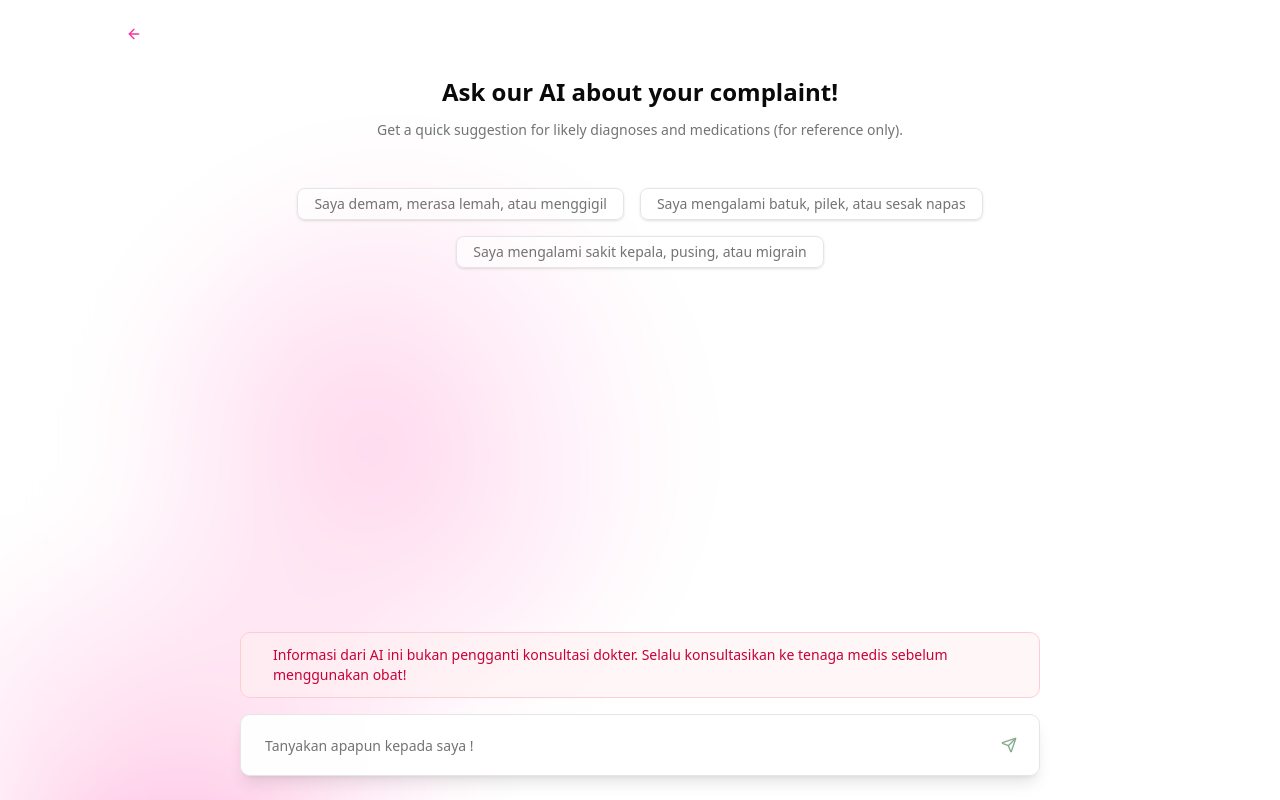
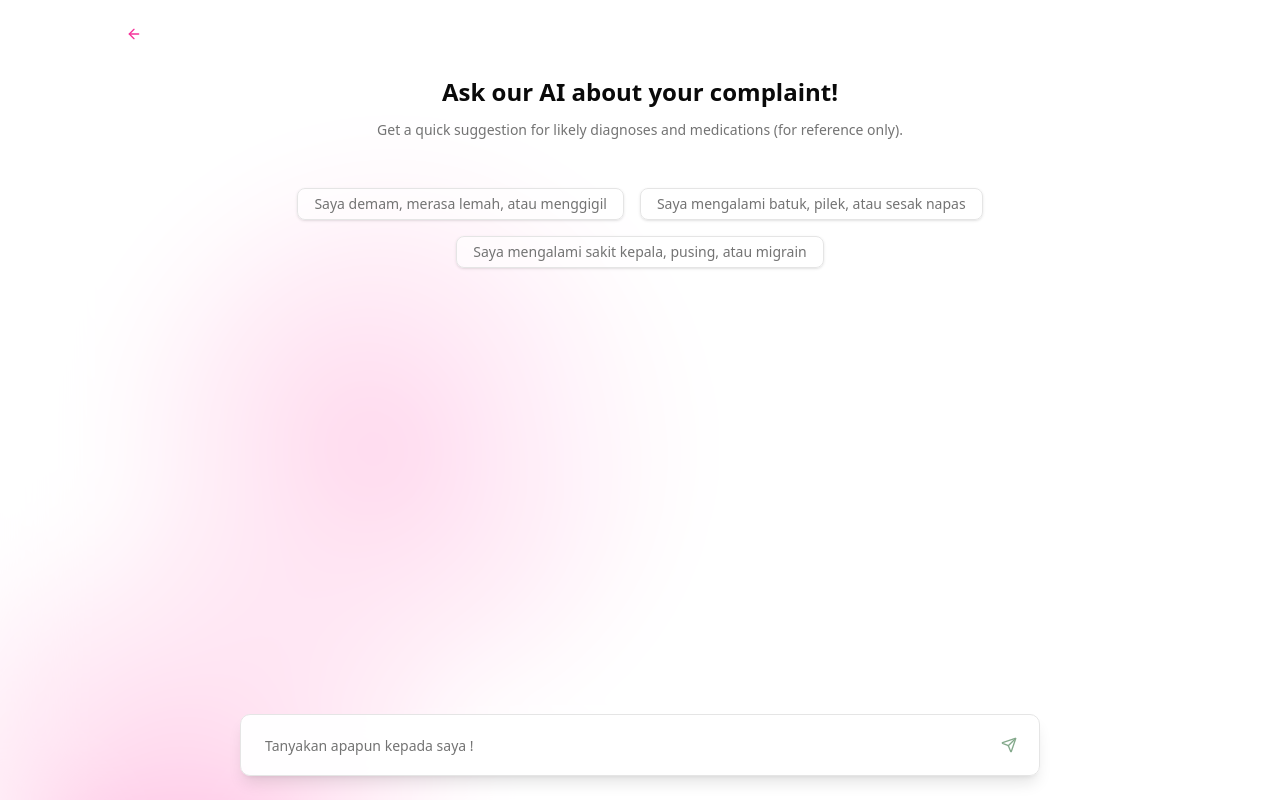
Before and after one commit to Aliefhasyani/Halobat, a Next.js app in the folder Frontend/: page /chat in a window 1280 px wide. Built offline with nearby package versions, Linux system fonts and the light colour scheme.

Commit message:
FEAT: add warning message for AI information and toggle visibility on input focus

```diff
--- a/Frontend/app/chat/page.tsx
+++ b/Frontend/app/chat/page.tsx
@@ -40,6 +40,7 @@ export default function ChatPage() {
   const [input, setInput] = useState("");
   const [loading, setLoading] = useState(false);
   const [error, setError] = useState<string | null>(null);
+  const [showWarning, setShowWarning] = useState(false);
 
   const messagesRef = useRef<HTMLDivElement | null>(null);
 
@@ -54,7 +55,10 @@ export default function ChatPage() {
 
         const apiUrl =
           (process.env.NEXT_PUBLIC_BASE_URL &&
-            `${process.env.NEXT_PUBLIC_BASE_URL.replace(/\/$/, "")}/api/chat`) ||
+            `${process.env.NEXT_PUBLIC_BASE_URL.replace(
+              /\/$/,
+              ""
+            )}/api/chat`) ||
           "/api/chat";
 
         const resp = await fetch(apiUrl, {
@@ -73,7 +77,6 @@ export default function ChatPage() {
         const body = await resp.json();
         if (body.success && Array.isArray(body.history)) {
           const msgs: Message[] = [];
-
           body.history.forEach((item: DiagnosisHistory) => {
             // Add user message (symptoms)
             msgs.push({
@@ -363,7 +366,13 @@ export default function ChatPage() {
 
         <div className="fixed left-1/2 bottom-6 z-40 w-[min(96%,1100px)] -translate-x-1/2">
           <div className="max-w-[800px] mx-auto">
-            <div className="mb-4 border border-rose-200 bg-rose-50/60 px-4 py-3 rounded-lg flex items-start gap-4">
+            <div
+              className={`mb-4 border border-rose-200 bg-rose-50/80 px-4 rounded-lg flex items-start gap-4 overflow-hidden transition-all duration-300 ease-in-out ${
+                showWarning
+                  ? "py-3 opacity-100 max-h-32"
+                  : "py-0 opacity-0 max-h-0"
+              }`}
+            >
               <div className="text-2xl text-rose-500"></div>
               <div className="text-sm text-rose-700">
                 Informasi dari AI ini bukan pengganti konsultasi dokter. Selalu
@@ -375,6 +384,8 @@ export default function ChatPage() {
                 placeholder="Tanyakan apapun kepada saya !"
                 value={input}
                 onChange={(e) => setInput(e.target.value)}
+                onFocus={() => setShowWarning(true)}
+                onBlur={() => setShowWarning(false)}
                 onKeyDown={(e: React.KeyboardEvent<HTMLInputElement>) => {
                   if (e.key === "Enter") {
                     e.preventDefault();
```
